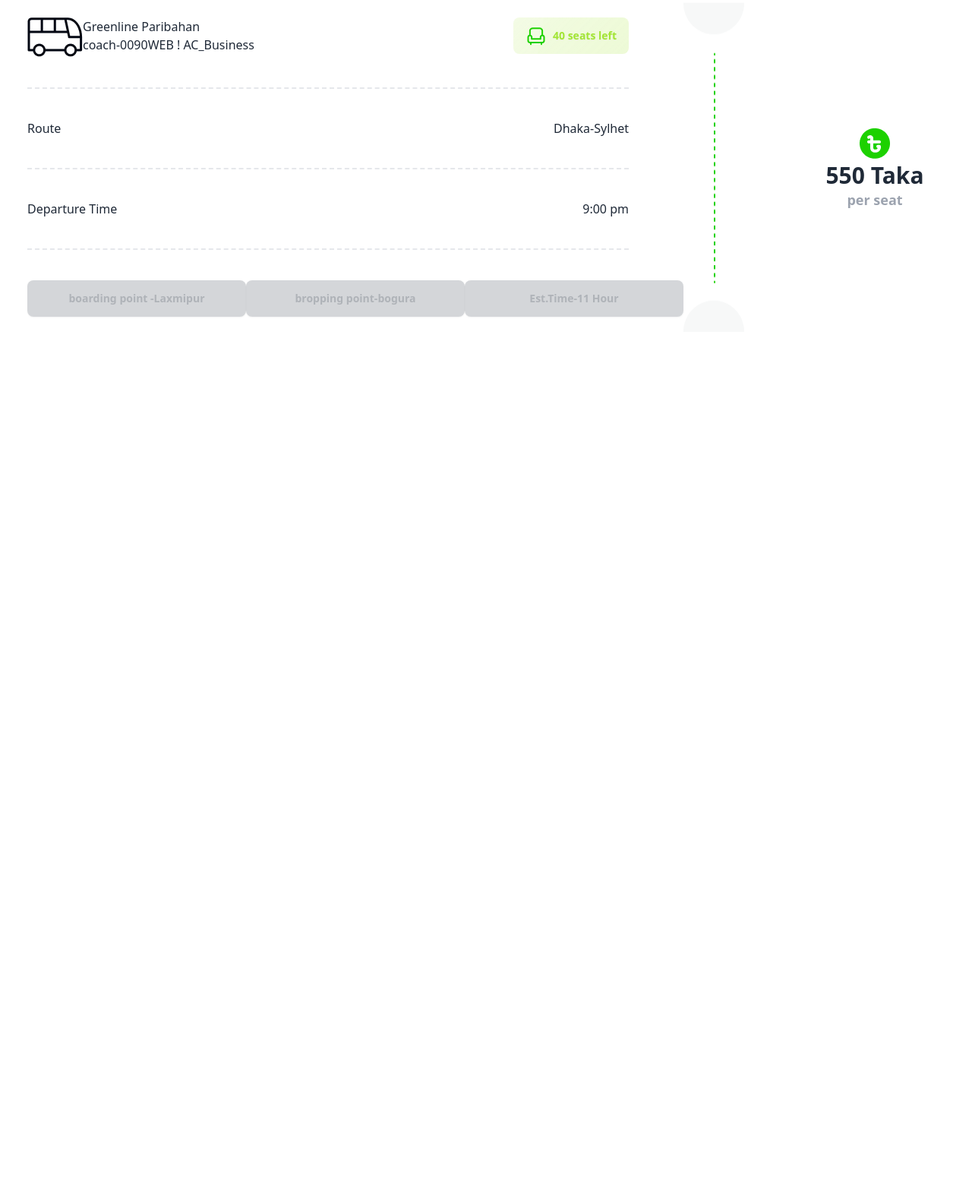
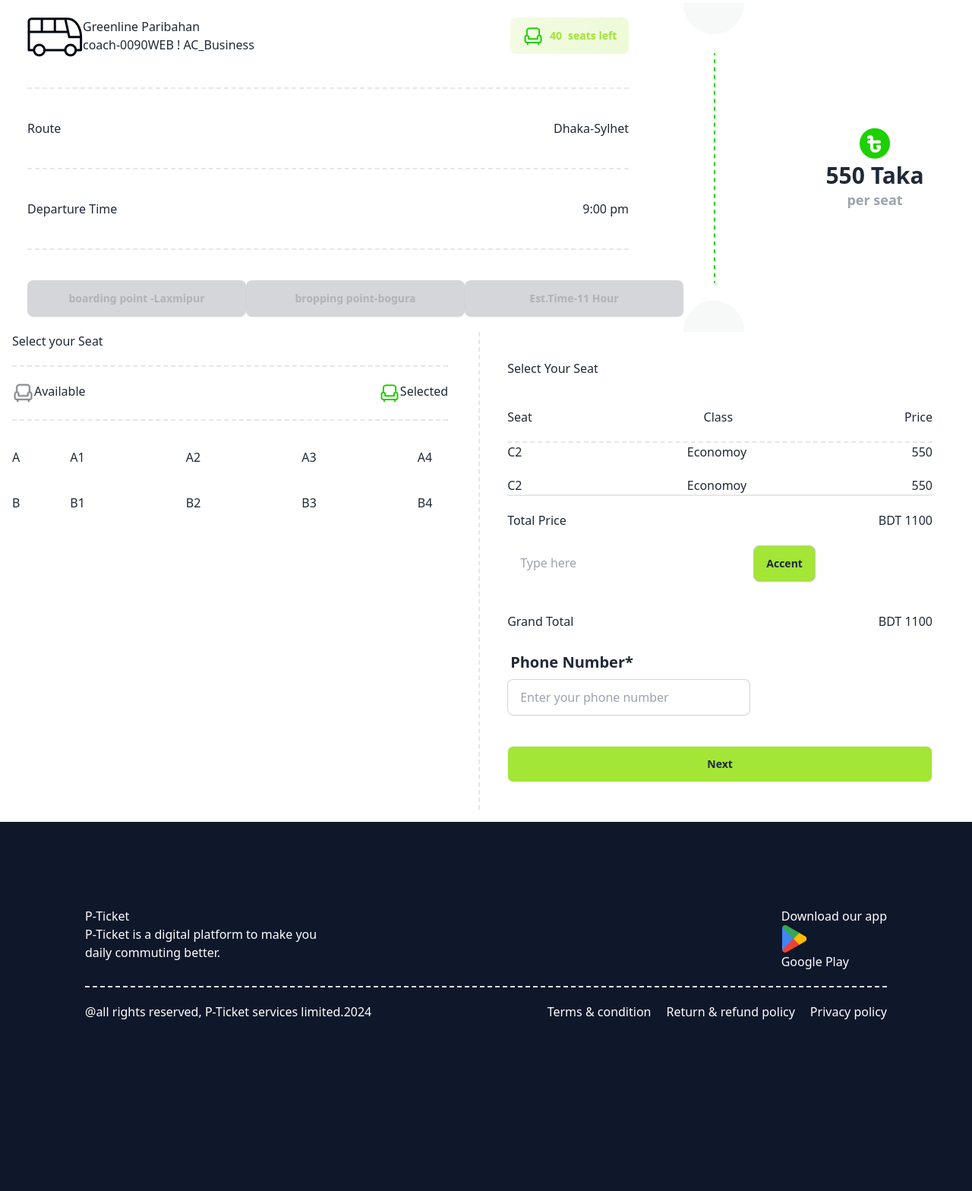
Before and after one commit to Anik200338/assingment-5, a plain HTML site: page index.html in a window 1280 px wide. Shown: the part 1919-3487 px from the top of the page at 76% size. Before the commit the page ends 2372 px from the top, so only its background shows below. Drawn offline with nearby package versions, Linux system fonts and the light colour scheme.

Commit message:
footer section done

```diff
--- a/index.html
+++ b/index.html
@@ -1,4 +1,4 @@
-<!DOCTYPE html>
+ <!DOCTYPE html>
 <html lang="en" data-theme="light">
 <head>
     <meta charset="UTF-8">
@@ -125,10 +125,8 @@
                         </div>
                     </div>
                     <div>
-                        <button class="btn glass bg-lime-400 bg-opacity-[.2] text-lime-400 font-bold"><img src="./images/seat-green.png" alt="">40 seats left</button>
+                        <button class="btn glass bg-lime-400 bg-opacity-[.2] text-lime-400 font-bold"><img src="./images/seat-green.png" alt=""><span>40</span>seats left</button>
                     </div>
-
-
                 </div>
                 <div>
                     <div class="flex justify-between border-t-2 border-dashed mt-10 pt-10">
@@ -152,10 +150,109 @@
                 <h1 class="text-3xl font-bold">550 Taka</h1>
                 <p class="text-lg font-semibold text-gray-400">per seat</p>
             </div>
-
          </div>
         </div>
            </section>
+           <section class="flex justify-between">
+            <div class=" container mx-auto pr-10 border-r-2 border-dashed">
+                <div class="mb-5">
+                    <h1>Select your Seat</h1>
+                </div>
+                <div class="flex border-t-2 border-b-2 border-dashed pb-5 pt-5">
+                    <div class="flex container mx-auto">
+                        <img src="./images/seat-gray.png" alt="">
+                        <p><span>Available</span</p>
+                    </div>
+                    <div class="flex container mx-auto justify-end">
+                        <img src="./images/seat-green.png" alt="">
+                        <p>Selected</p>
+                    </div>
+                </div>
+                <div class="grid grid-cols-8 grid-flow-row gap-9 mb-9 mt-9">
+                    <div class="grid grid-cols-subgrid gap-4 col-span-1">A</div>
+                    <div class="grid grid-cols-subgrid gap-4 col-span-2">A1</div>
+                    <div class="grid grid-cols-subgrid gap-4 col-span-2">A2</div>
+                    <div class="grid grid-cols-subgrid gap-4 col-span-2">A3</div>
+                    <div>A4</div>
+                </div>
+                <div class="grid grid-cols-8 grid-flow-row gap-9 mb-9">
+                    <div class="grid grid-cols-subgrid gap-4 col-span-1">B</div>
+                    <div class="grid grid-cols-subgrid gap-4 col-span-2">B1</div>
+                    <div class="grid grid-cols-subgrid gap-4 col-span-2">B2</div>
+                    <div class="grid grid-cols-subgrid gap-4 col-span-2">B3</div>
+                    <div>B4</div>
+                </div>
+            </div>
+            <div class=" container mx-auto p-9">
+                <div><h1>Select Your Seat</h1></div>
+                <div class="flex justify-between mt-10">
+                    <h1>Seat</h1>
+                    <h1>Class</h1>
+                    <h1>Price</h1>
+                </div>
+                <div class="flex justify-between border-t-2 border-dashed mt-5">
+                    <h1>C2</h1>
+                    <h1>Economoy</h1>
+                    <h1>550</h1>
+                </div>
+                <div class="flex justify-between border-b-2 mt-5">
+                    <h1>C2</h1>
+                    <h1>Economoy</h1>
+                    <h1>550</h1>
+                </div>
+                <div class="flex justify-between  mt-5">
+                    <h1>Total Price</h1>
+                    <h1>BDT 1100</h1>
+                </div>
+                <div class="mt-5">
+                    <input type="text" placeholder="Type here" class="input input-ghost w-full max-w-xs" />
+                    <button class="btn btn-active bg-lime-400">Accent</button>
+
+                </div>
+                <div class="flex justify-between  mt-10">
+                    <h1>Grand Total</h1>
+                    <h1>BDT 1100</h1>
+                </div>
+                <div class="mt-5">
+                    <label class="form-control w-full max-w-xs">
+                        <div class="label">
+                          <span class="label-text text-xl font-bold">Phone Number*</span>
+                        </div>
+                        <input type="text" placeholder="Enter your phone number" class="input input-bordered w-full max-w-xs" />
+                      </label>
+                </div>
+                <div class="mt-10">
+                    <button class="btn btn-block bg-lime-400">Next</button>
+                </div>
+            </div>
+           </section>
     </main>
+    <footer>
+        <footer class="bg-slate-900 p-28 ">
+            <div class="flex justify-between border-b-2 border-dashed mb-5 pb-5 text-white">
+                <aside class="">
+                    <h1>P-Ticket</h1>
+                    <p>P-Ticket is a digital platform to make you <br> daily commuting better.</p>
+                  </aside>
+                  <div>
+                      <h1>Download our app</h1>
+                      <div>
+                          <img src="./images/playstore.png" alt="">
+                          <h1>Google Play</h1>
+                      </div>
+                  </div>
+            </div>
+            <div class="flex justify-between mb-28 text-white">
+                <p>@all rights reserved, P-Ticket services limited.2024</p>
+                <div class="flex justify-between gap-5">
+                    <p>Terms & condition</p>
+                    <p>Return & refund policy</p>
+                    <p>Privacy policy</p>
+                </div>
+            </div>
+
+
+          </footer>
+    </footer>
 </body>
 </html>
```
